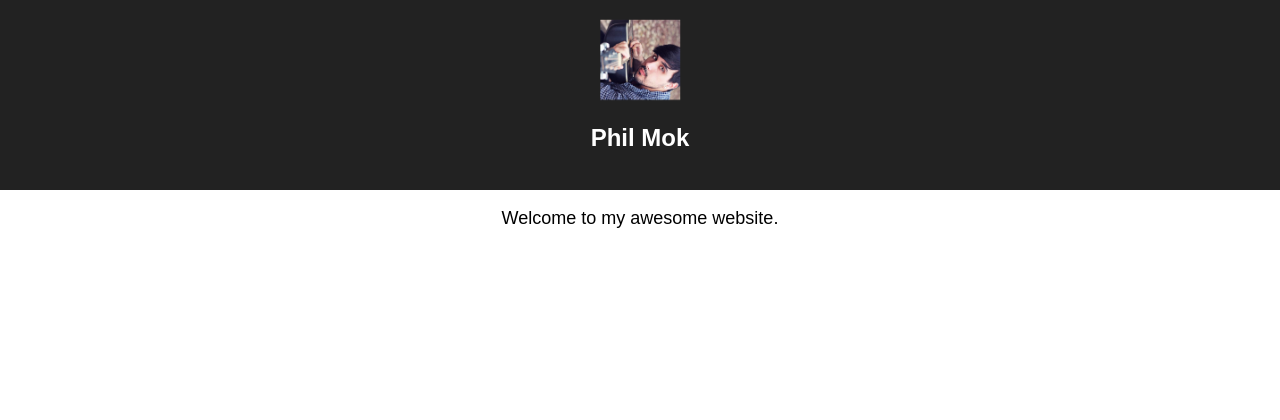
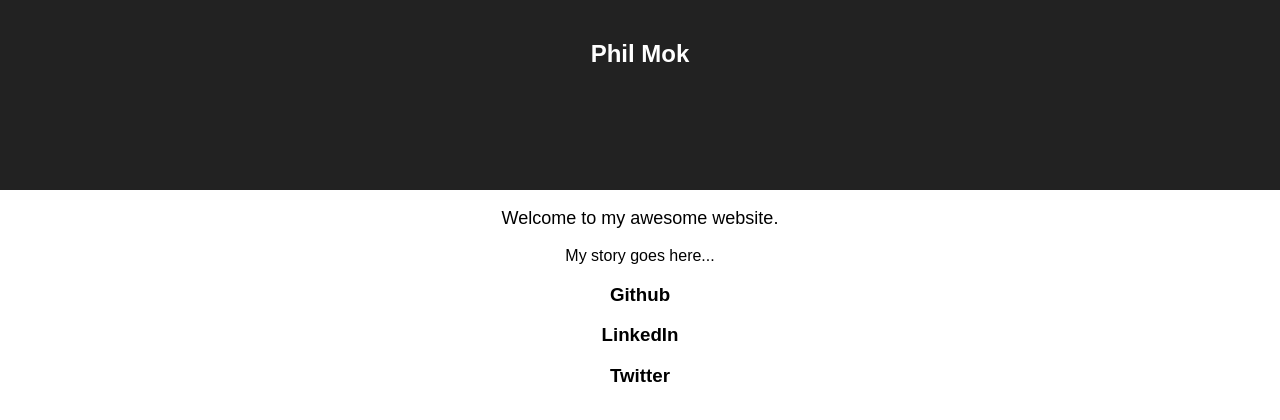
Before and after one commit to plmok61/phil-mok, a React (Create React App) app: page / in a window 1280 px wide. Shown: the top 420 px of the page. Built offline with nearby package versions, Linux system fonts and the light colour scheme.

Commit message:
removes darion, adds links to accounts

```diff
--- a/src/components/App.js
+++ b/src/components/App.js
@@ -1,23 +1,23 @@
-import React, { Component } from 'react';
-import logo from '../darion.png';
-import '../App.css';
-import Summary from './Summary';
+import React, { Component } from 'react'
+import '../App.css'
+import Summary from './Summary'
+import LinksToAccounts from './LinksToAccounts'
 
 class App extends Component {
   render() {
     return (
       <div className="App">
         <div className="App-header">
-          <img src={logo} className="App-logo" alt="logo" />
           <h2>Phil Mok</h2>
         </div>
         <p className="App-intro">
           Welcome to my awesome website.
         </p>
         <Summary />
+        <LinksToAccounts />
       </div>
     );
   }
 }
 
-export default App;
+export default App
--- /dev/null
+++ b/src/components/LinksToAccounts.js
@@ -0,0 +1,15 @@
+import React from 'react'
+
+class LinksToAccounts extends React.Component {
+  render () {
+    return (
+      <div>
+        <h3>Github</h3>
+        <h3>LinkedIn</h3>
+        <h3>Twitter</h3>
+      </div>
+    )
+  }
+}
+
+export default LinksToAccounts
--- a/src/components/Summary.js
+++ b/src/components/Summary.js
@@ -1,9 +1,16 @@
 import React from 'react'
 
 class Summary extends React.Component {
+  constructor(props) {
+    super(props)
+    this.state = {
+
+    }
+  }
   render () {
     return (
       <div>
+        <p>My story goes here...</p>
       </div>
     )
   }
```
Also changed, not shown: src/darion.png (deleted).
